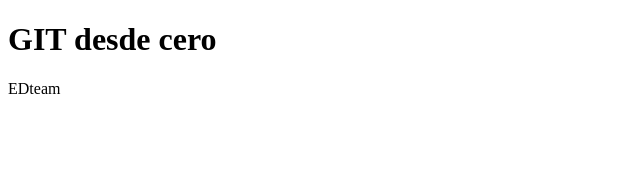
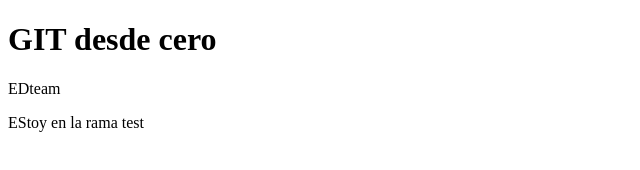
Before and after one commit to RobertoTavitas/practicando-git, a plain HTML site: page index.html in a window 1280 px wide. Shown: the whole page, without its empty margins (0-640 px from the left). Drawn offline with Linux system fonts and the light colour scheme.

Commit message:
Cambio desde la rama test

```diff
--- a/index.html
+++ b/index.html
@@ -9,5 +9,8 @@
 <body>
 	<h1>GIT desde cero</h1>
 	<p>EDteam</p>
+	<section>
+		<p>EStoy en la rama test</p>
+	</section>
 </body>
 </html>
```
